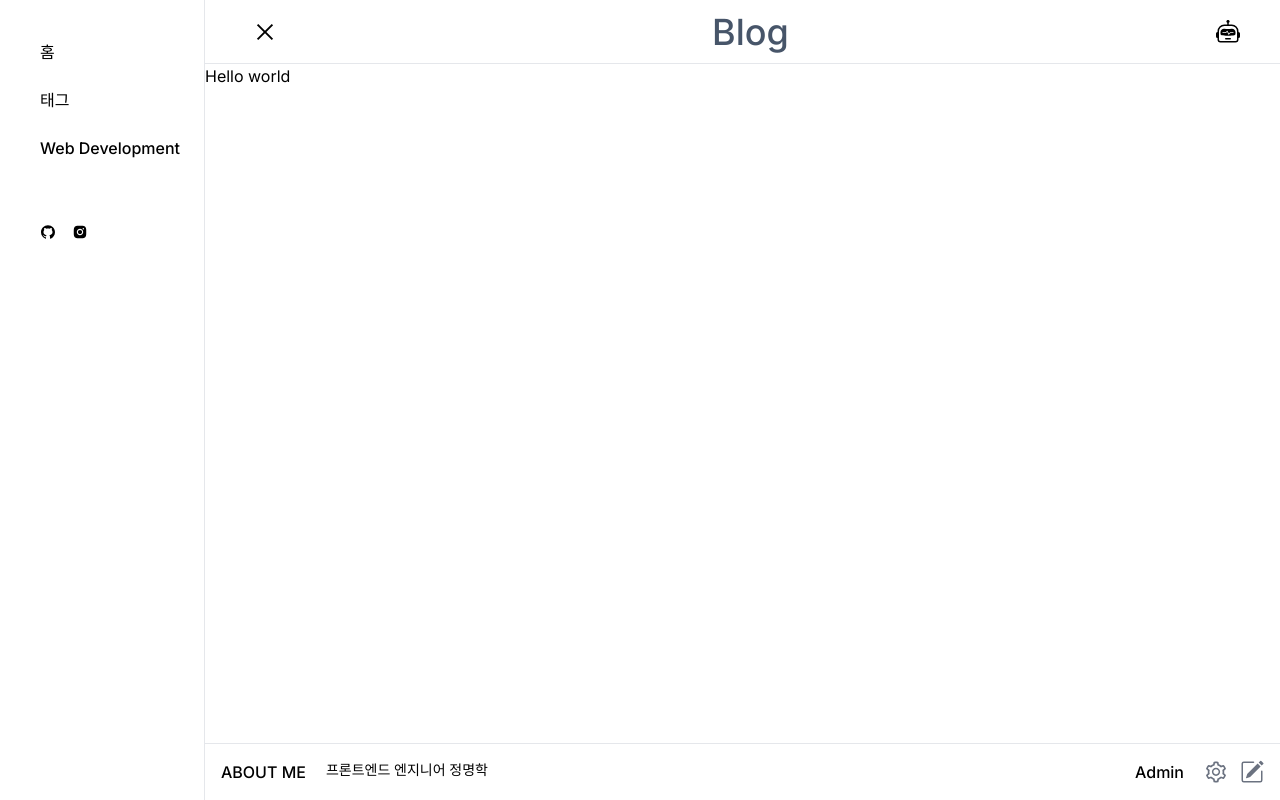
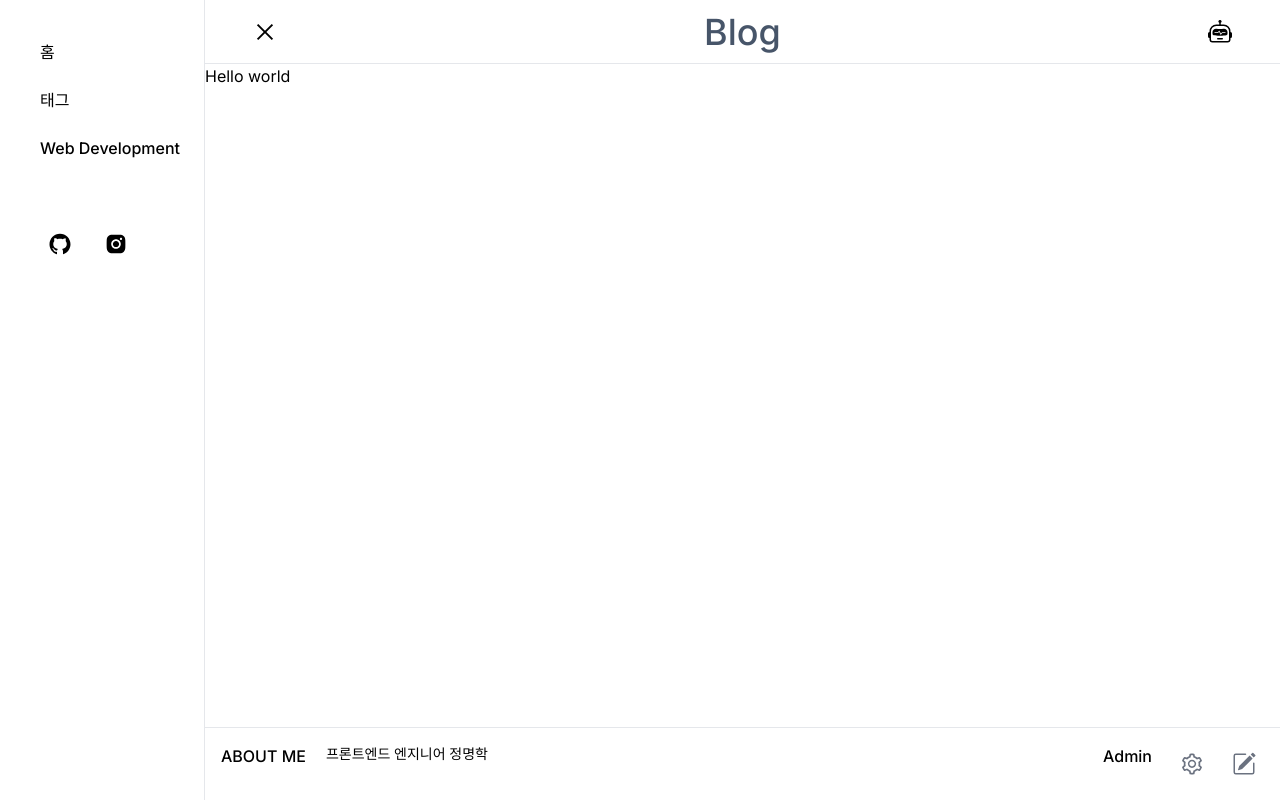
Before and after one commit to hagi4u/nextjs-blog, a Next.js app: page / in a window 1280 px wide. Both pictures are taken after a click on the button 60 px from the left and 31 px from the top of the page. Built offline with nearby package versions, Linux system fonts and the light colour scheme.

Commit message:
feat: IconButton 컴포넌트 작성 후 코드 리팩토링

```diff
--- a/src/components/Footer.tsx
+++ b/src/components/Footer.tsx
@@ -2,6 +2,7 @@ import Link from 'next/link';
 import React from 'react';
 import { AiOutlineSetting } from 'react-icons/ai';
 import { BsPencilSquare } from 'react-icons/bs';
+import IconButton from './IconButton';
 
 const Footer: React.FC = () => {
   return (
@@ -14,12 +15,18 @@ const Footer: React.FC = () => {
       </div>
       <div className="item-center flex gap-2 lg:gap-3">
         <div className="pr-1 text-sm lg:pr-2 lg:text-base">Admin</div>
-        <Link href="/admin">
-          <AiOutlineSetting className="h-5 w-5 text-gray-500 transition-all hover:text-gray-600 lg:h-6 lg:w-6" />
-        </Link>
-        <Link href="/write">
-          <BsPencilSquare className="h-5 w-5 text-gray-500 transition-all hover:text-gray-600 lg:h-6 lg:w-6" />
-        </Link>
+        <IconButton
+          Icon={AiOutlineSetting}
+          component={Link}
+          href="/admin"
+          className="hover:text-gray-60 text-gray-500 transition-all"
+        />
+        <IconButton
+          Icon={BsPencilSquare}
+          component={Link}
+          href="/write"
+          className="hover:text-gray-60 text-gray-500 transition-all"
+        />
       </div>
     </footer>
   );
--- a/src/components/Header.tsx
+++ b/src/components/Header.tsx
@@ -2,6 +2,7 @@ import Link from 'next/link';
 import React, { Dispatch, SetStateAction } from 'react';
 import { AiOutlineClose, AiOutlineMenu } from 'react-icons/ai';
 import { BsRobot } from 'react-icons/bs';
+import IconButton from './IconButton';
 
 type HeaderProps = {
   isSidebarOpen: boolean;
@@ -11,21 +12,18 @@ type HeaderProps = {
 const Header: React.FC<HeaderProps> = ({ isSidebarOpen, setIsSidebarOpen }) => {
   return (
     <header className="flex h-16 items-center justify-between border-b px-4 lg:px-10">
-      <button onClick={() => setIsSidebarOpen((t) => !t)} className="p-2">
-        {isSidebarOpen ? (
-          <AiOutlineClose className="h-5 w-6 lg:h-6 lg:w-6" />
-        ) : (
-          <AiOutlineMenu className="h-5 w-6 lg:h-6 lg:w-6" />
-        )}
-      </button>
+      <IconButton
+        Icon={isSidebarOpen ? AiOutlineClose : AiOutlineMenu}
+        onClick={() => setIsSidebarOpen((t) => !t)}
+        className="p-2"
+      />
+
       <Link href="/">
         <h1 className="text-3xl font-medium text-slate-600 lg:text-4xl">
           Blog
         </h1>
       </Link>
-      <Link href="/search">
-        <BsRobot className="h-5 w-6 lg:h-6 lg:w-6" />
-      </Link>
+      <IconButton href="/search" component={Link} Icon={BsRobot} />
     </header>
   );
 };
--- /dev/null
+++ b/src/components/IconButton.tsx
@@ -0,0 +1,32 @@
+import { cn } from '@/utils/style';
+import { ComponentPropsWithoutRef, createElement, ElementType } from 'react';
+import { IconType } from 'react-icons';
+
+type IconButtonProps<Component extends ElementType> =
+  ComponentPropsWithoutRef<Component> & {
+    Icon: IconType;
+    iconClassName?: string;
+    className?: string;
+    component?: Component;
+  };
+
+const IconButton = <Component extends ElementType = 'button'>({
+  component,
+  Icon,
+  iconClassName,
+  className,
+  ...props
+}: IconButtonProps<Component>) => {
+  return createElement(
+    component ?? 'button',
+    {
+      className: cn('p-1.5 lg:p-2', className),
+      ...props,
+    },
+    <Icon
+      className={cn('h-5 w-5 transition-all lg:h-6 lg:w-6', iconClassName)}
+    />,
+  );
+};
+
+export default IconButton;
--- a/src/components/Sidebar.tsx
+++ b/src/components/Sidebar.tsx
@@ -1,6 +1,7 @@
 import { cn } from '@/utils/style';
 import Link from 'next/link';
 import { AiFillGithub, AiFillInstagram, AiOutlineClose } from 'react-icons/ai';
+import IconButton from './IconButton';
 
 type SidebarProps = {
   close: () => void;
@@ -16,7 +17,7 @@ const Sidebar: React.FC<SidebarProps> = ({ isOpen, close }) => {
       )}
     >
       <div className="flex justify-end lg:hidden">
-        <AiOutlineClose className="h-5 w-5" onClick={close} />
+        <IconButton onClick={close} Icon={AiOutlineClose} />
       </div>
       <Link href="/" className="w048 text-gray-660 font-medium hover:underline">
         홈
@@ -34,12 +35,20 @@ const Sidebar: React.FC<SidebarProps> = ({ isOpen, close }) => {
         Web Development
       </Link>
       <div className="item-center mt-10 flex gap-4">
-        <Link href="https://instagram.com" target="_blank">
-          <AiFillGithub />
-        </Link>
-        <Link href="https://instagram.com" target="_blank">
-          <AiFillInstagram />
-        </Link>
+        <IconButton
+          href="https://instagram.com"
+          target="_blank"
+          onClick={close}
+          Icon={AiFillGithub}
+          component={Link}
+        />
+        <IconButton
+          href="https://instagram.com"
+          target="_blank"
+          onClick={close}
+          Icon={AiFillInstagram}
+          component={Link}
+        />
       </div>
     </div>
   );
```
